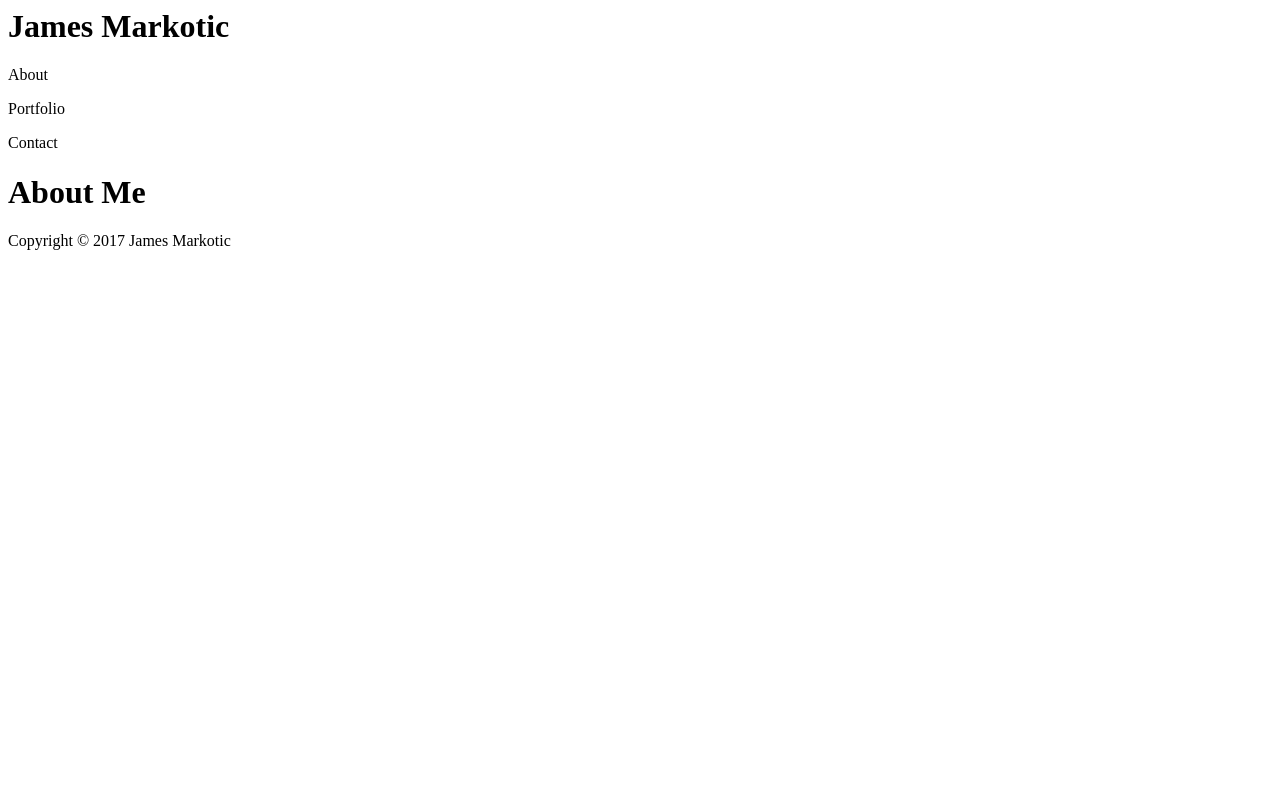
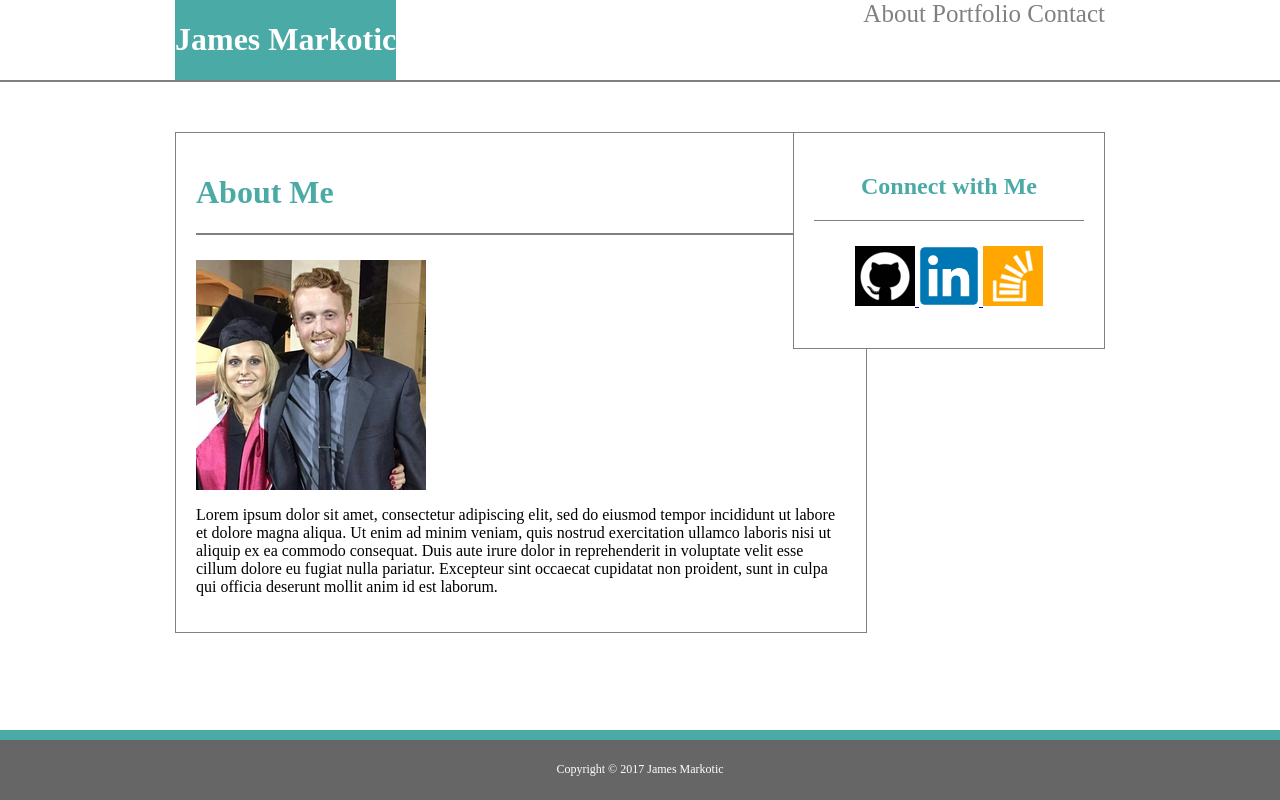
Before and after one commit to jamesmarkotic/Basic-Portfolio, a plain HTML site: page index.html in a window 1280 px wide. Drawn offline with Linux system fonts and the light colour scheme.

Commit message:
Added styling and positioned elements

```diff
--- a/assets/css/style.css
+++ b/assets/css/style.css
@@ -0,0 +1,101 @@
+.header {
+	background-color: white;
+	top: 0;
+	left: 0;
+	right: 0;
+	height: 80px;
+	width: 100%;
+	position: relative;
+	border-bottom: 2px solid grey;
+}
+
+.jdm {
+	background-color: #4aaaa5;
+	top: 0;
+	height: 80px;
+	position: absolute;
+	color: white;
+	margin-left: 175px;
+	clear: left;
+}
+
+.nav {
+	float: right;
+	margin-right: 175px;
+	font-size: 25px;
+	color: grey;
+	display: inline-block;
+
+}
+
+.derp {
+
+}
+
+.content {
+
+
+	position: relative;
+	margin: 50px 175px 50px 175px;
+	clear: both;
+	z-index: 0;
+}
+
+.footer {
+	bottom: 0;
+	left: 0;
+	right: 0;
+	border-top: 10px solid #4aaaa5;
+	background-color: #666666;
+	position: absolute;
+	height: 50px;
+	width: 100%;
+	text-align: center;
+	color: white;
+	font-size: 12px;
+	padding-top: 10px;
+}
+
+
+
+.sidebar {
+	background-color: white;
+	width: 270px;
+	height: 175px;
+	position: absolute;
+	top: 0;
+	right: 0;
+	padding: 20px;
+	border: 1px solid grey;
+
+}
+
+.sidebar-images {
+	text-align: center;
+	padding-top: 25px;
+}
+
+.main-section {
+
+	position: absolute;
+	width: 650px;
+	background-color: white;
+	padding: 20px;
+	border: 1px solid grey;
+}
+
+.about-me {
+	color: #4aaaa5;
+	border-bottom: 2px solid grey;
+	margin-bottom: 25px;
+}
+
+.connect {
+	text-align: center;
+	color: #4aaaa5;
+	border-bottom: 1px solid grey;
+}
+
+body {
+	margin: 0;
+}
--- a/index.html
+++ b/index.html
@@ -20,17 +20,19 @@
 
 			<div class="nav">
 
-				<p class="about">About</p>
+				<a class="about">About</a>
 
-				<p class="portfolio">Portfolio</p>
+				<a class="portfolio">Portfolio</a>
 
-				<p class="contact">Contact</p>
+				<a class="contact">Contact</a>
 
 			</div>
 
 		</div>
 
 		<div class="content">
+
+			<!--<img class="derp" src="assets/images/spiration-light.png">-->
 
 			<div class="main-section">
 
@@ -40,22 +42,52 @@
 
 				</div>
 
+				<div class="about-me-content">
+
+					<img class="portfoliopic" src="assets/images/portfoliopic.jpg" alt="My Picture">
+
+					<p>Lorem ipsum dolor sit amet, consectetur adipiscing elit, sed do eiusmod tempor incididunt ut labore et dolore magna aliqua. Ut enim ad minim veniam, quis nostrud exercitation ullamco laboris nisi ut aliquip ex ea commodo consequat. Duis aute irure dolor in reprehenderit in voluptate velit esse cillum dolore eu fugiat nulla pariatur. Excepteur sint occaecat cupidatat non proident, sunt in culpa qui officia deserunt mollit anim id est laborum.</p>
+
+				</div>
+
 			</div>
 
 			<div class="sidebar">
 
+				<div class="connect">
 
+					<h2>Connect with Me</h2>
+
+				</div>
+
+				<div class="sidebar-images">
+
+					<a href="https://github.com/jamesmarkotic">
+						<img src="assets/images/git.png" alt="git">
+					</a>
+
+					<a href="https://www.linkedin.com/in/james-markotic-93a6b0147/">
+						<img src="assets/images/linkedin.png" alt="linkedin">
+					</a>
+
+					<a href="https://stackoverflow.com/users/8662407/james-dean">
+						<img src="assets/images/stackoverflow.png" alt="stackoverflow">
+					</a>
+
+				</div>
 
 			</div>
 
-			<div class="footer">
+
+
+		</div>
+
+		<div class="footer">
 
 				<p>Copyright © 2017 James Markotic</p>
 
 			</div>
 
-		</div>
-
 	</body>
 
 </html>
```
Also changed, not shown: assets/images/git.png (renamed from assets/images/git (1).png), assets/images/spiration-light.png (added), assets/images/stackoverflow.png (renamed from assets/images/stackoverflow (1).png), 1 other file.
